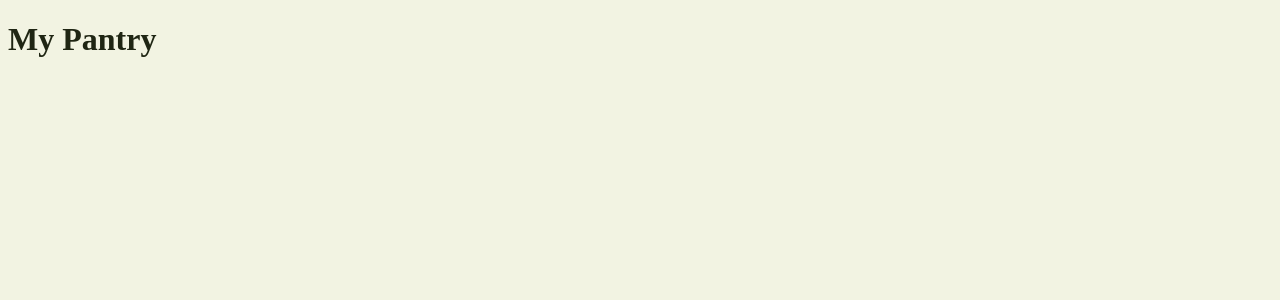
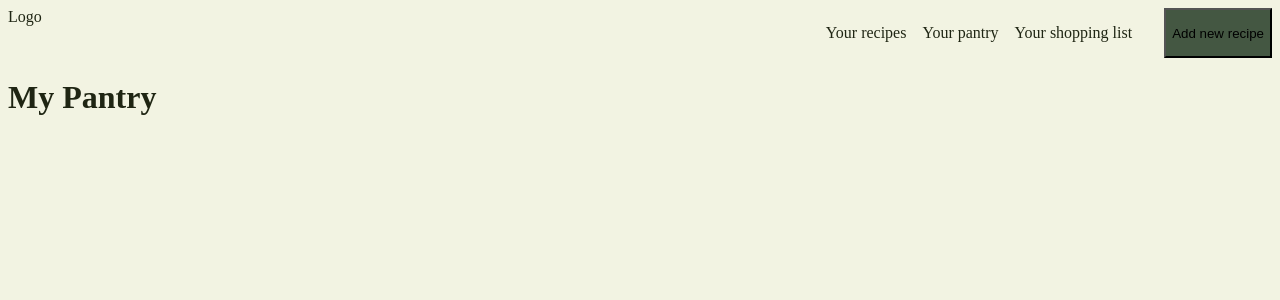
Before and after one commit to mahtyns/recipe-saver, a Next.js app: page /pantry in a window 1280 px wide. Shown: the top 300 px of the page. Built offline with nearby package versions, Linux system fonts and the light colour scheme.

Commit message:
14-08: add header

```diff
--- a/src/app/layout.tsx
+++ b/src/app/layout.tsx
@@ -1,6 +1,7 @@
 import type { Metadata } from "next";
 
 import '@/styles/styles.scss'
+import { Header } from "@/components/systems/Header";
 
 export const metadata: Metadata = {
   title: "Create Next App",
@@ -15,6 +16,7 @@ export default function RootLayout({
   return (
     <html lang="en">
       <body>
+        <Header />
         {children}
       </body>
     </html>
--- /dev/null
+++ b/src/components/atoms/Button.tsx
@@ -0,0 +1,15 @@
+interface ButtonProps {
+    handleClick: () => void,
+    buttonText: string,
+    buttonType: 'primary' | 'secondary' | 'outline' | 'danger'
+}
+
+const Button = (props: ButtonProps) => {
+  const buttonClass = `button button--${props.buttonType}`
+
+  return (
+    <button className={buttonClass} onClick={()=>props.handleClick()}>{props.buttonText}</button>
+  )
+}
+
+export default Button
--- /dev/null
+++ b/src/components/systems/Header.tsx
@@ -0,0 +1,28 @@
+"use client"
+
+import React from 'react'
+import Button from '../atoms/Button'
+
+interface HeaderProps {
+    page?: string
+}
+
+export const Header = (props: HeaderProps) => {
+  return (
+    <header className={`header ${props.page ? `header--${props.page}` : null}`}>
+        <div className='header__wrapper'>
+        <div className='header__logo'>Logo</div>
+        <nav className='header__nav'>
+            <div className='header__nav-wrapper'>
+                <ul className='header__navlist'>
+                    <li className='header__link'>Your recipes</li>
+                    <li className='header__link'>Your pantry</li>
+                    <li className='header__link'>Your shopping list</li>
+                </ul>
+                <Button buttonText='Add new recipe' buttonType='primary' handleClick={()=>null}/>
+            </div>
+        </nav>
+        </div>
+    </header>
+  )
+}
--- a/src/styles/_base.scss
+++ b/src/styles/_base.scss
@@ -22,3 +22,9 @@ body {
         }
     }
 }
+
+.button {
+    &--primary {
+        background-color: $green-dark;
+    }
+}
--- /dev/null
+++ b/src/styles/components/header/styles.scss
@@ -0,0 +1,21 @@
+.header {
+    &__wrapper {
+        width: 100%;
+        display: flex;
+        flex-direction: row;
+        justify-content: space-between;
+    }
+
+    &__nav-wrapper {
+        display: flex;
+        flex-direction: row;
+        gap: 2rem;
+    }
+
+    &__navlist {
+        display: flex;
+        flex-direction: row;
+        gap: 1rem;
+        list-style: none
+    }
+}
--- a/src/styles/styles.scss
+++ b/src/styles/styles.scss
@@ -2,3 +2,5 @@
 @import "mixins";
 @import "base";
 @import "layout";
+
+@import "./components/header/styles"
```
